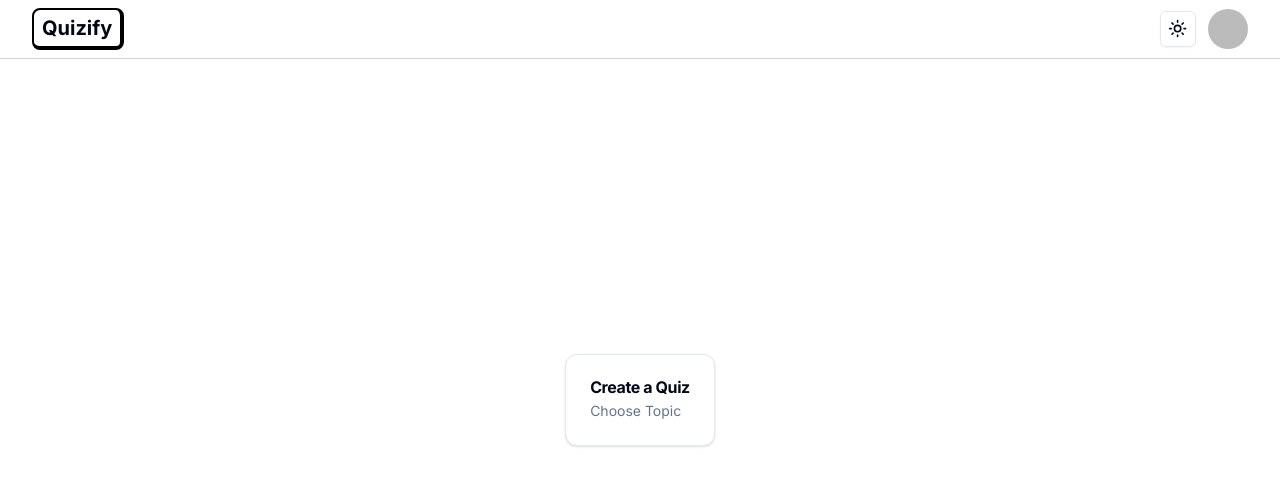
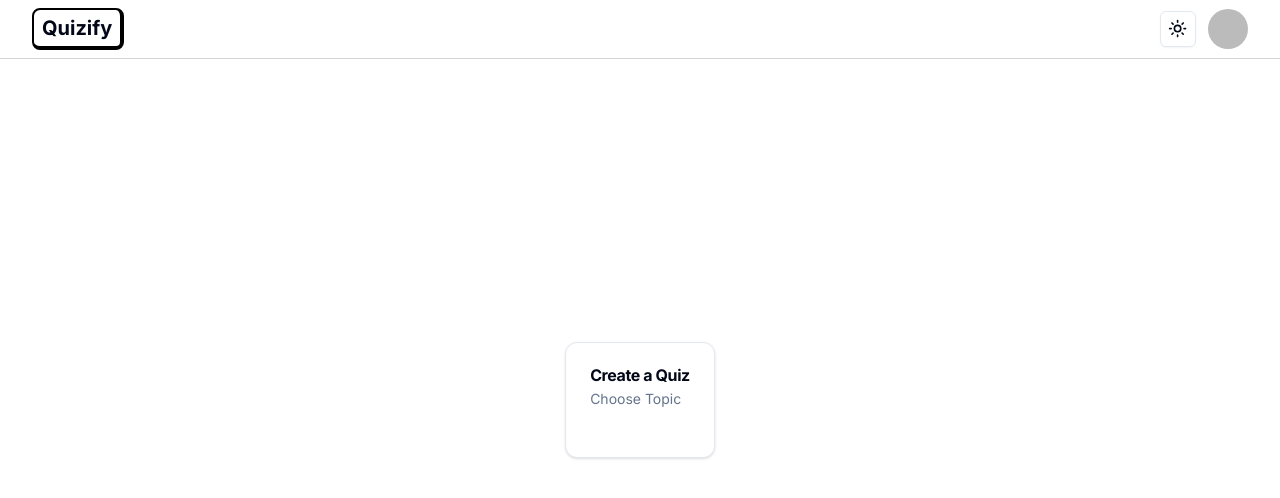
Before and after one commit to nsolax/quizify, a Next.js app: page /quiz in a window 1280 px wide. Shown: the top 498 px of the page. Built offline with nearby package versions, Linux system fonts and the light colour scheme; no server answers; sample sign-in values are in the browser's storage.

Commit message:
ignore changed for branch

```diff
--- a/src/components/QuizCreation.tsx
+++ b/src/components/QuizCreation.tsx
@@ -1,5 +1,5 @@
 import React from 'react'
-import { Card, CardDescription, CardHeader, CardTitle } from './ui/card'
+import { Card, CardContent, CardDescription, CardHeader, CardTitle } from './ui/card'
 
 type Props = {}
 
@@ -11,6 +11,9 @@ const QuizCreation = (props: Props) => {
                 <CardTitle className='text-2x font-bold'>Create a Quiz</CardTitle>
                 <CardDescription> Choose  Topic</CardDescription>
             </CardHeader>
+            <CardContent>
+
+            </CardContent>
         </Card>
     </div>
   )
```
Also changed, not shown: 1 other file (tests, documents, lock files or other folders).
